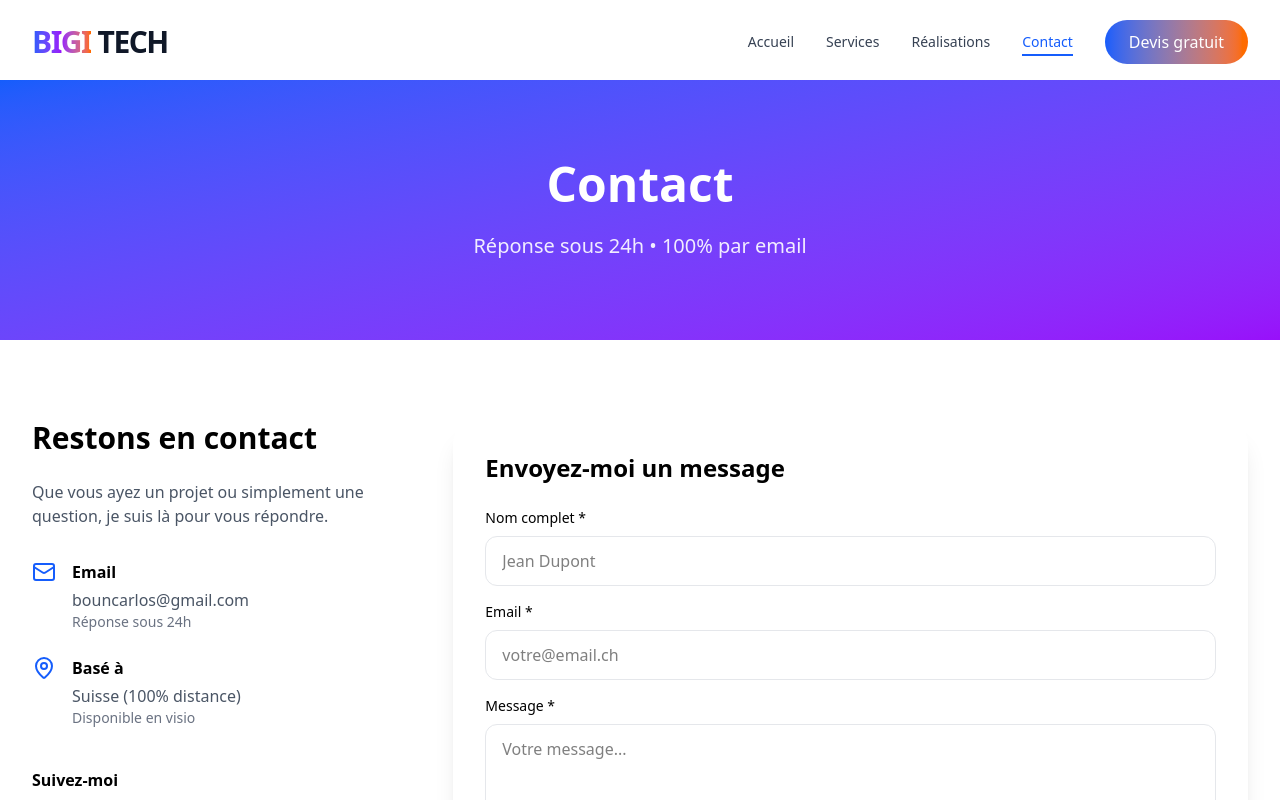
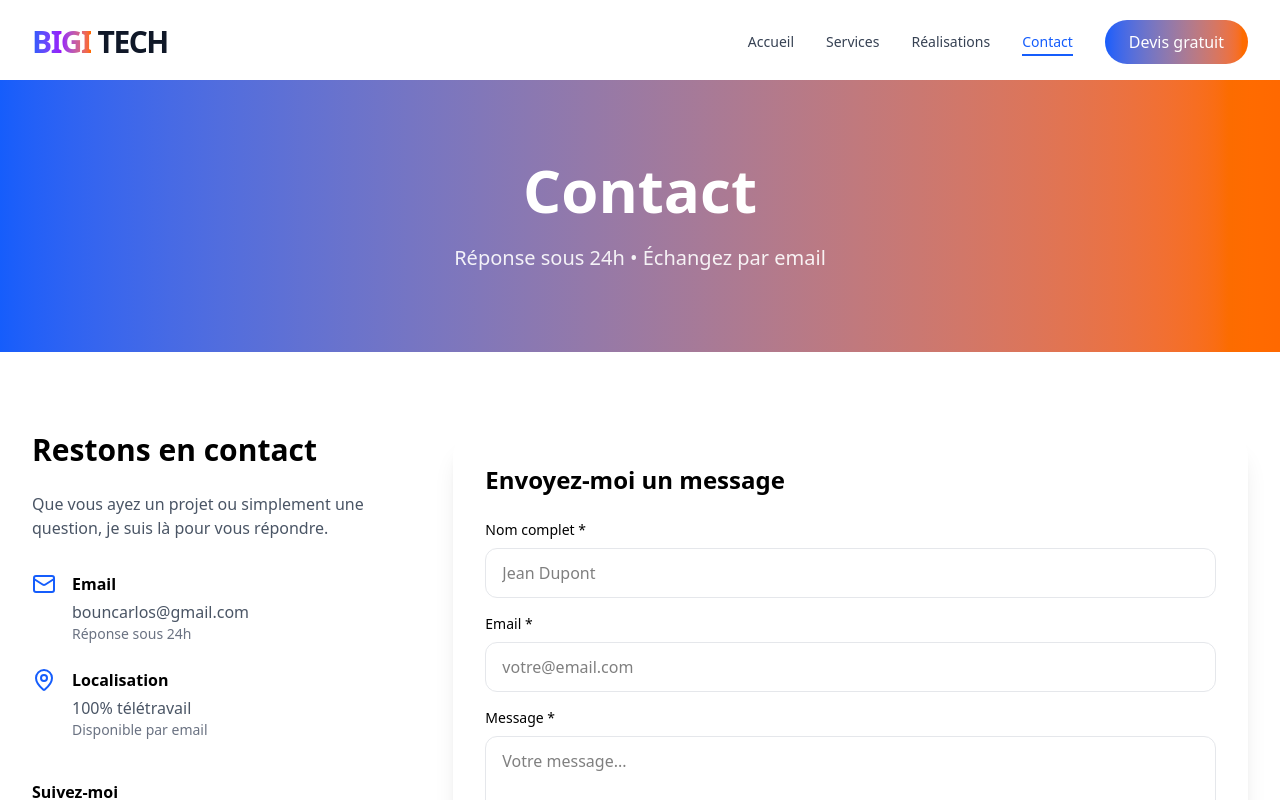
Before and after one commit to Bigi5/mon-portfolio, a React app: page /contact in a window 1280 px wide. Shown: the top 800 px of the page. Built offline with nearby package versions, Linux system fonts and the light colour scheme; the HTML template or start-up script is replaced by a standard one.

Commit message:
Mise à jour page Contact - Suppression mentions visio

```diff
--- a/src/pages/Contact.tsx
+++ b/src/pages/Contact.tsx
@@ -1,6 +1,6 @@
 import { useState } from "react"
 import { Mail, MapPin, Send, CheckCircle, Facebook, Instagram } from "lucide-react"
-
+import { Link } from "react-router-dom"
 
 export default function Contact() {
   const [formData, setFormData] = useState({
@@ -12,7 +12,7 @@ export default function Contact() {
 
   const handleSubmit = (e: React.FormEvent) => {
     e.preventDefault()
-    // Iui tu peux aussi connecter à EmailJS si tu veux
+    // Ici tu peux connecter à EmailJS si tu veux
     console.log("Message de contact:", formData)
     setSubmitted(true)
   }
@@ -20,11 +20,11 @@ export default function Contact() {
   return (
     <div className="pt-20">
       {/* Hero */}
-      <section className="py-20 bg-gradient-to-br from-blue-600 to-purple-600 text-white">
+      <section className="py-20 bg-gradient-to-r from-blue-600 to-orange-500 text-white">
         <div className="max-w-7xl mx-auto px-4 sm:px-6 lg:px-8 text-center">
-          <h1 className="text-5xl font-black mb-6">Contact</h1>
+          <h1 className="text-5xl md:text-6xl font-black mb-6">Contact</h1>
           <p className="text-xl text-white/90 max-w-3xl mx-auto">
-            Réponse sous 24h • 100% par email
+            Réponse sous 24h • Échangez par email
           </p>
         </div>
       </section>
@@ -52,9 +52,9 @@ export default function Contact() {
                 <div className="flex items-start">
                   <MapPin className="w-6 h-6 text-blue-600 mr-4 flex-shrink-0" />
                   <div>
-                    <h3 className="font-semibold mb-1">Basé à</h3>
-                    <p className="text-gray-600">Suisse (100% distance)</p>
-                    <p className="text-sm text-gray-500">Disponible en visio</p>
+                    <h3 className="font-semibold mb-1">Localisation</h3>
+                    <p className="text-gray-600">100% télétravail</p>
+                    <p className="text-sm text-gray-500">Disponible par email</p>
                   </div>
                 </div>
 
@@ -66,7 +66,7 @@ export default function Contact() {
                       href="https://web.facebook.com/profile.php?id=61585974059820"
                       target="_blank"
                       rel="noopener noreferrer"
-                      className="p-3 bg-blue-100 text-blue-600 rounded-full hover:bg-blue-200 transition-colors"
+                      className="p-3 bg-blue-100 text-blue-600 rounded-full hover:bg-blue-200 transition-colors hover:scale-110 transition-transform"
                       aria-label="Facebook"
                     >
                       <Facebook size={20} />
@@ -75,14 +75,14 @@ export default function Contact() {
                       href="https://www.instagram.com/bigi_tech01/"
                       target="_blank"
                       rel="noopener noreferrer"
-                      className="p-3 bg-pink-100 text-pink-600 rounded-full hover:bg-pink-200 transition-colors"
+                      className="p-3 bg-pink-100 text-pink-600 rounded-full hover:bg-pink-200 transition-colors hover:scale-110 transition-transform"
                       aria-label="Instagram"
                     >
                       <Instagram size={20} />
                     </a>
                     <a
                       href="mailto:bouncarlos@gmail.com"
-                      className="p-3 bg-red-100 text-red-600 rounded-full hover:bg-red-200 transition-colors"
+                      className="p-3 bg-red-100 text-red-600 rounded-full hover:bg-red-200 transition-colors hover:scale-110 transition-transform"
                       aria-label="Email"
                     >
                       <Mail size={20} />
@@ -120,7 +120,7 @@ export default function Contact() {
                         required
                         value={formData.name}
                         onChange={(e) => setFormData({...formData, name: e.target.value})}
-                        className="w-full px-4 py-3 border border-gray-200 rounded-xl focus:outline-none focus:ring-2 focus:ring-blue-600"
+                        className="w-full px-4 py-3 border border-gray-200 rounded-xl focus:outline-none focus:ring-2 focus:ring-blue-600 focus:border-transparent transition-all"
                         placeholder="Jean Dupont"
                       />
                     </div>
@@ -132,8 +132,8 @@ export default function Contact() {
                         required
                         value={formData.email}
                         onChange={(e) => setFormData({...formData, email: e.target.value})}
-                        className="w-full px-4 py-3 border border-gray-200 rounded-xl focus:outline-none focus:ring-2 focus:ring-blue-600"
-                        placeholder="votre@email.ch"
+                        className="w-full px-4 py-3 border border-gray-200 rounded-xl focus:outline-none focus:ring-2 focus:ring-blue-600 focus:border-transparent transition-all"
+                        placeholder="votre@email.com"
                       />
                     </div>
 
@@ -144,7 +144,7 @@ export default function Contact() {
                         rows={5}
                         value={formData.message}
                         onChange={(e) => setFormData({...formData, message: e.target.value})}
-                        className="w-full px-4 py-3 border border-gray-200 rounded-xl focus:outline-none focus:ring-2 focus:ring-blue-600"
+                        className="w-full px-4 py-3 border border-gray-200 rounded-xl focus:outline-none focus:ring-2 focus:ring-blue-600 focus:border-transparent transition-all"
                         placeholder="Votre message..."
                       />
                     </div>
@@ -152,11 +152,15 @@ export default function Contact() {
 
                   <button
                     type="submit"
-                    className="w-full py-4 bg-gradient-to-r from-blue-600 to-orange-500 text-white rounded-xl font-semibold hover:shadow-xl transition-all duration-300 flex items-center justify-center"
+                    className="w-full py-4 bg-gradient-to-r from-blue-600 to-orange-500 text-white rounded-xl font-semibold hover:shadow-xl hover:scale-105 transition-all duration-300 flex items-center justify-center group"
                   >
-                    <Send className="mr-2" size={20} />
+                    <Send className="mr-2 group-hover:translate-x-1 transition-transform" size={20} />
                     Envoyer le message
                   </button>
+
+                  <p className="text-xs text-gray-400 text-center mt-4">
+                    * Champs obligatoires • Réponse garantie sous 24h
+                  </p>
                 </form>
               )}
             </div>
```
